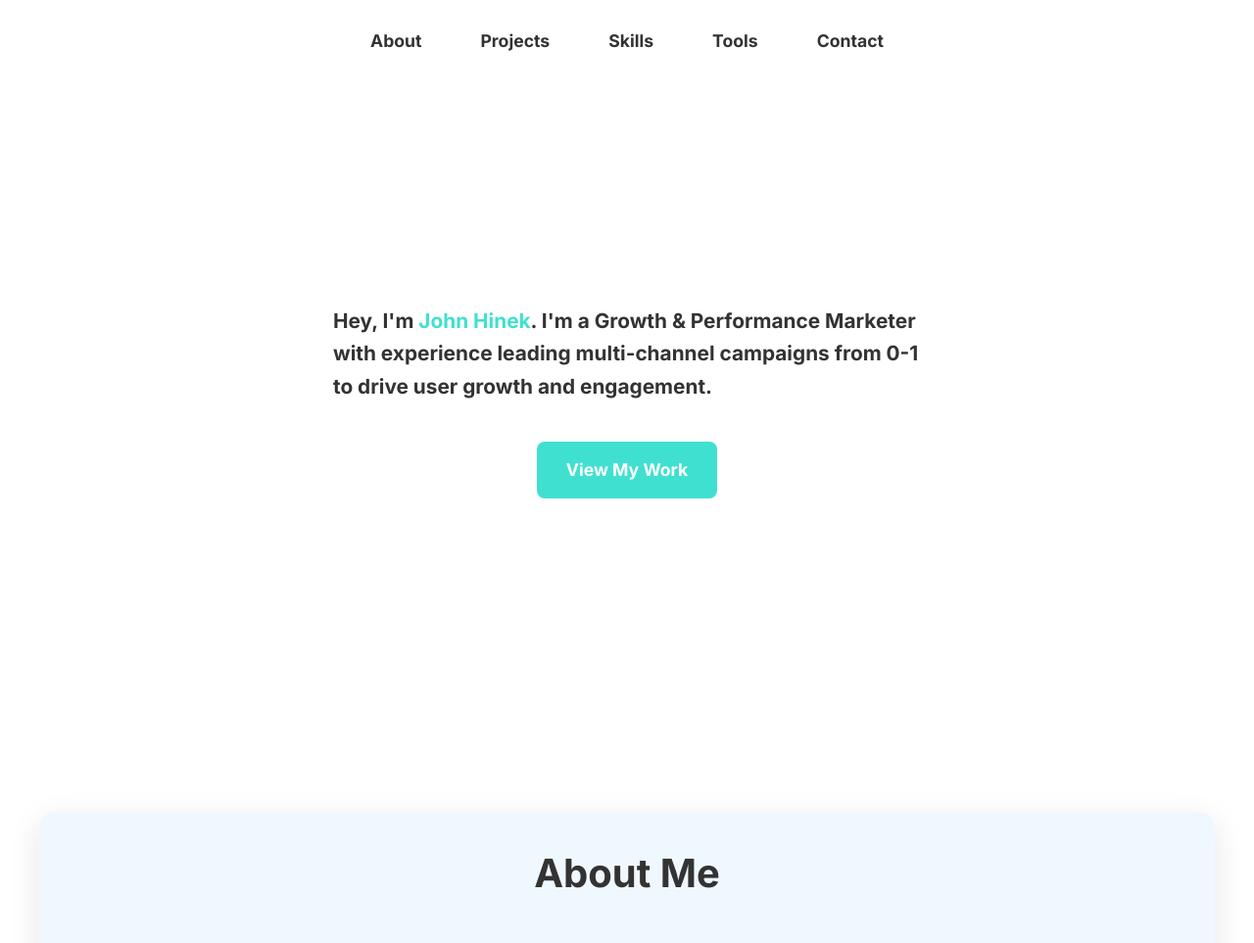
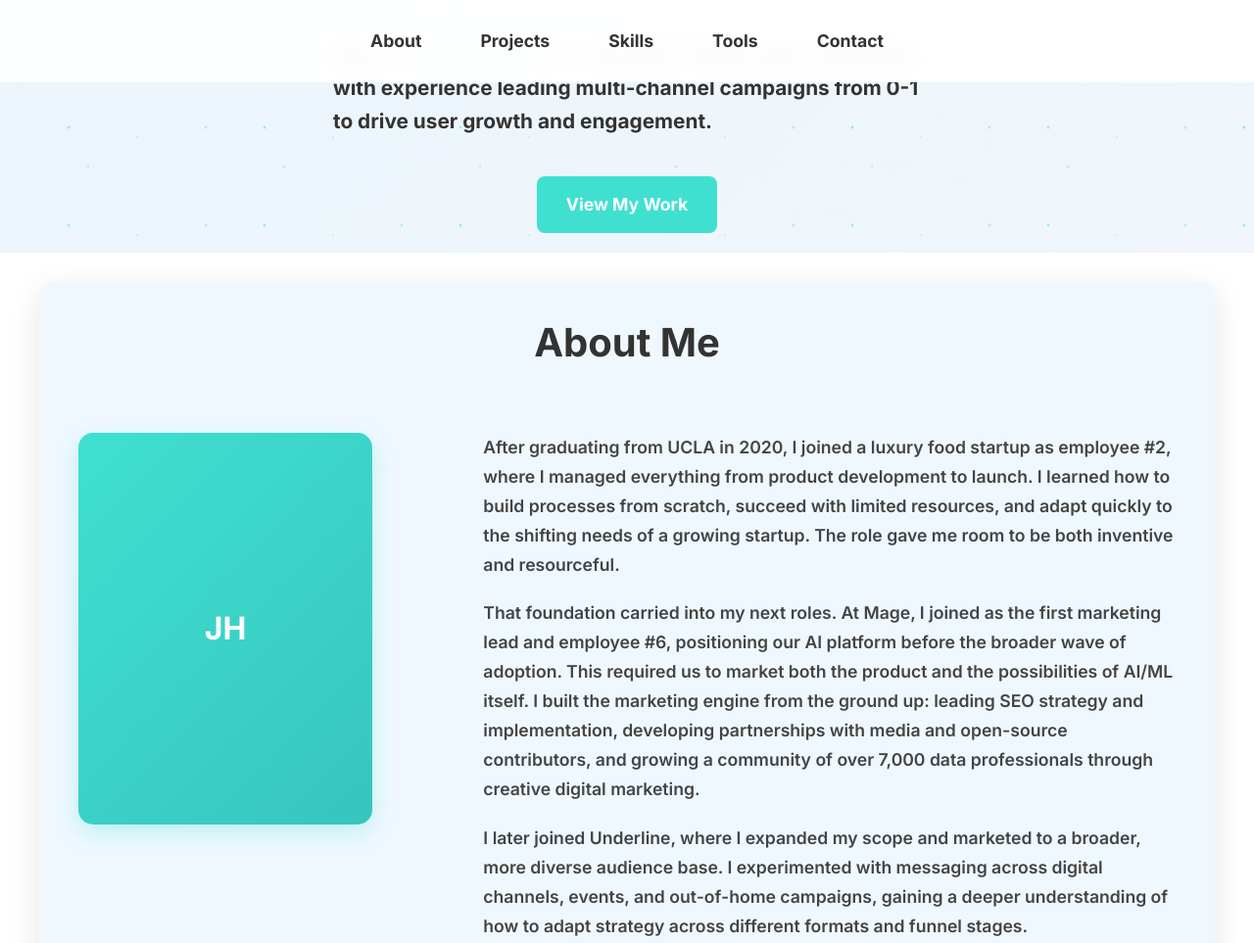
Before and after one commit to jphinek12/jphinek12.github.io, a plain HTML site: page index.html in a window 1280 px wide. Shown: the top 963 px of the page at 98% size. Drawn offline with Linux system fonts and the light colour scheme.

Commit message:
Update index.html

```diff
--- a/index.html
+++ b/index.html
@@ -112,11 +112,9 @@
 
         /* Hero Section */
         .hero {
-    min-height: 100vh; /* keeps full‑screen height */
-    display: flex;
-    align-items: center;
+    /* remove or adjust this */
+    /* min-height: 100vh; */
     padding: 40px 20px 20px;
-    background: #fff;
 }
 
         .hero-container {
```
